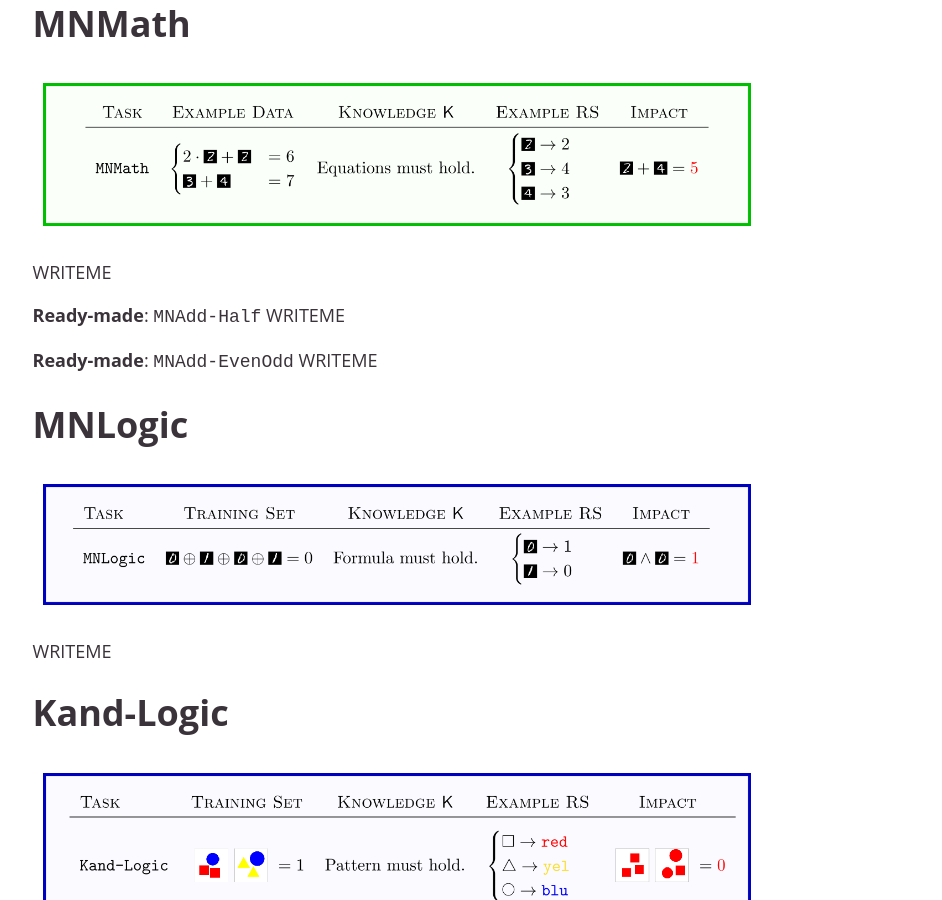
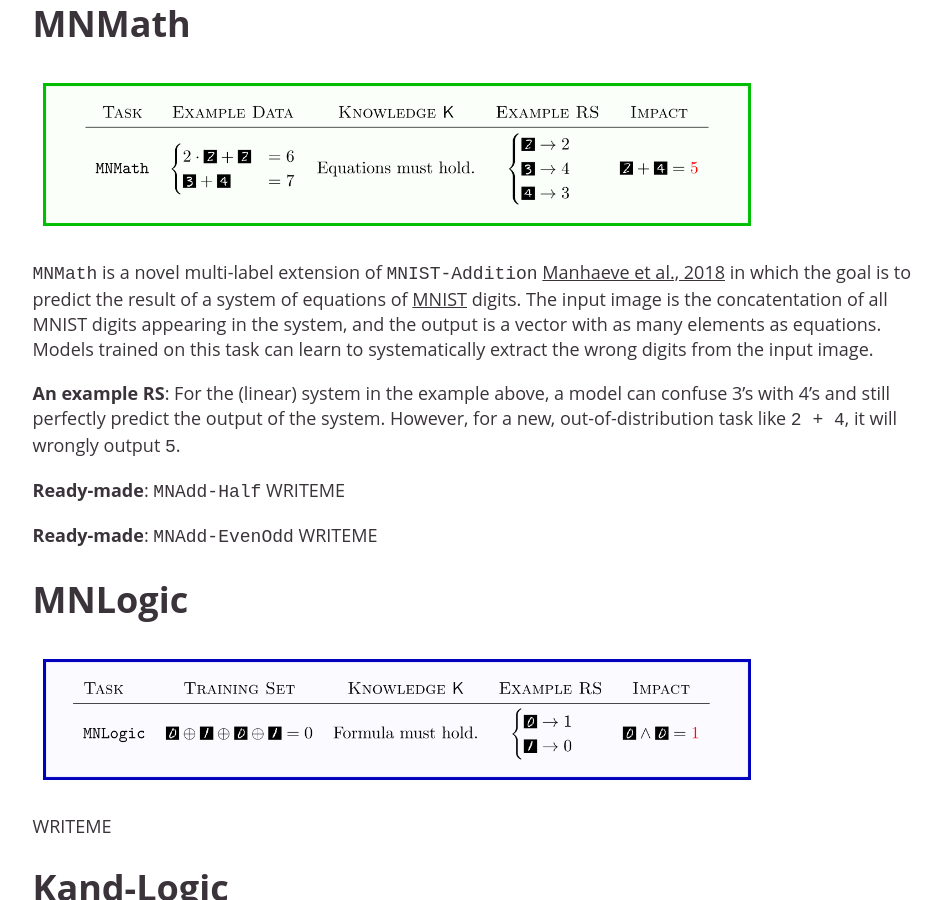
Before and after one commit to unitn-sml/rsbench, a Jekyll site: the page built from index.md, in a window 1280 px wide and 900 px high, scrolled down 3052 px. Shown: the whole window, without its empty margins (165-1107 px from the left). Built offline with Jekyll 4.4.1, drawn with Linux system fonts in a browser that asks for light colours.

Commit message:
index: draft MNMath.:

```diff
--- a/index.md
+++ b/index.md
@@ -102,7 +102,19 @@ TODO: how to train a NeSy model and how to evaluate performance.  link to jupyte
 
 <img src="assets/images/rsbench-mnmath.png" alt="mnmath" width="80%" height="auto">
 
-WRITEME
+`MNMath` is a novel multi-label extension of `MNIST-Addition` [Manhaeve et al.,
+2018](https://proceedings.neurips.cc/paper_files/paper/2018/hash/dc5d637ed5e62c36ecb73b654b05ba2a-Abstract.html)
+in which the goal is to predict the result of a system of equations of
+[MNIST](http://yann.lecun.com/exdb/mnist/) digits.  The input image is the
+concatentation of all MNIST digits appearing in the system, and the output is a
+vector with as many elements as equations. Models trained on this task can
+learn to systematically extract the wrong digits from the input image.
+
+**An example RS**:  For the (linear) system in the example above, a model can
+confuse 3's with 4's and still perfectly predict the output of the system.
+However, for a new, out-of-distribution task like `2 + 4`, it will wrongly
+output `5`.
+
 
 **Ready-made**: `MNAdd-Half` WRITEME
 
```
